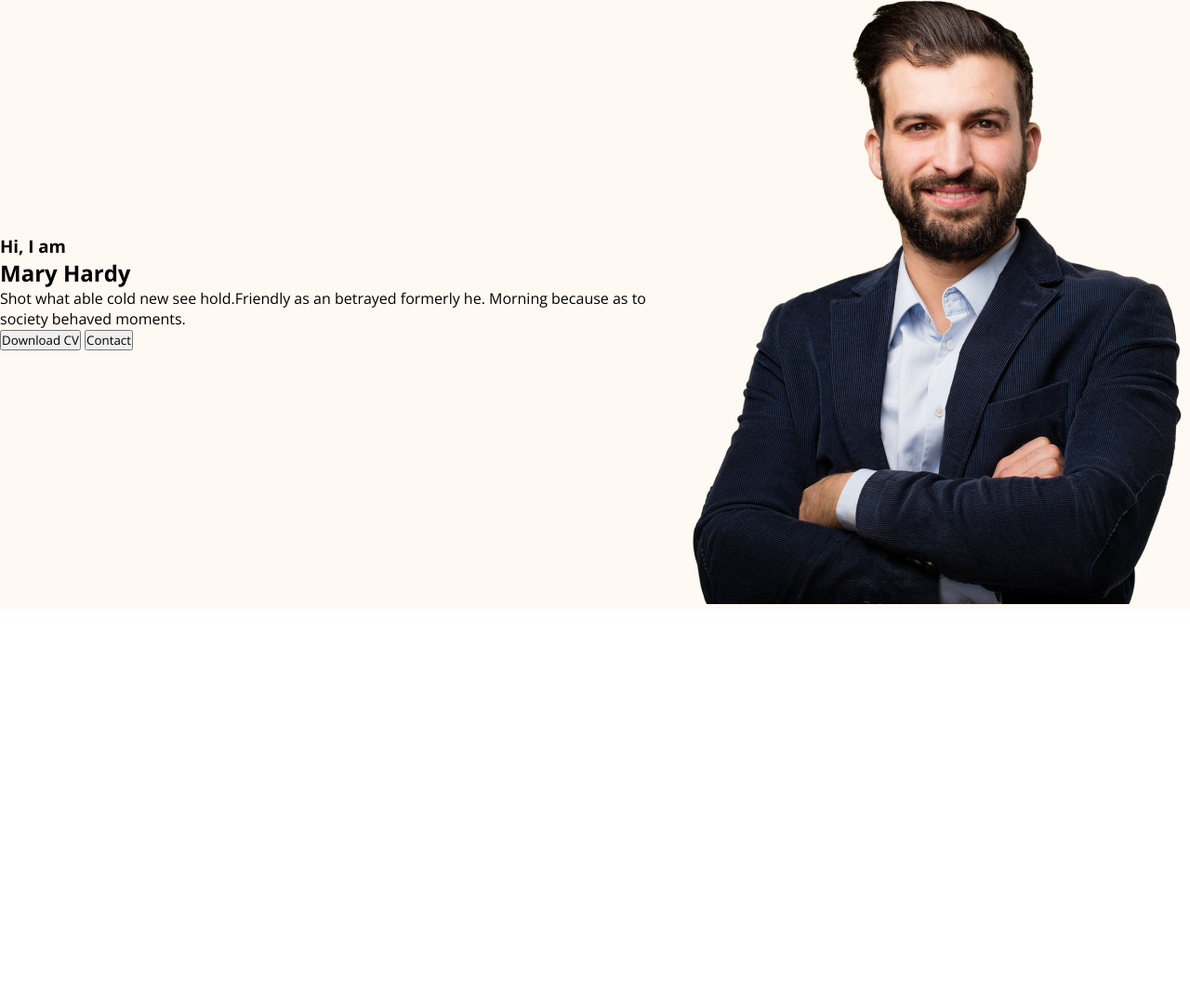
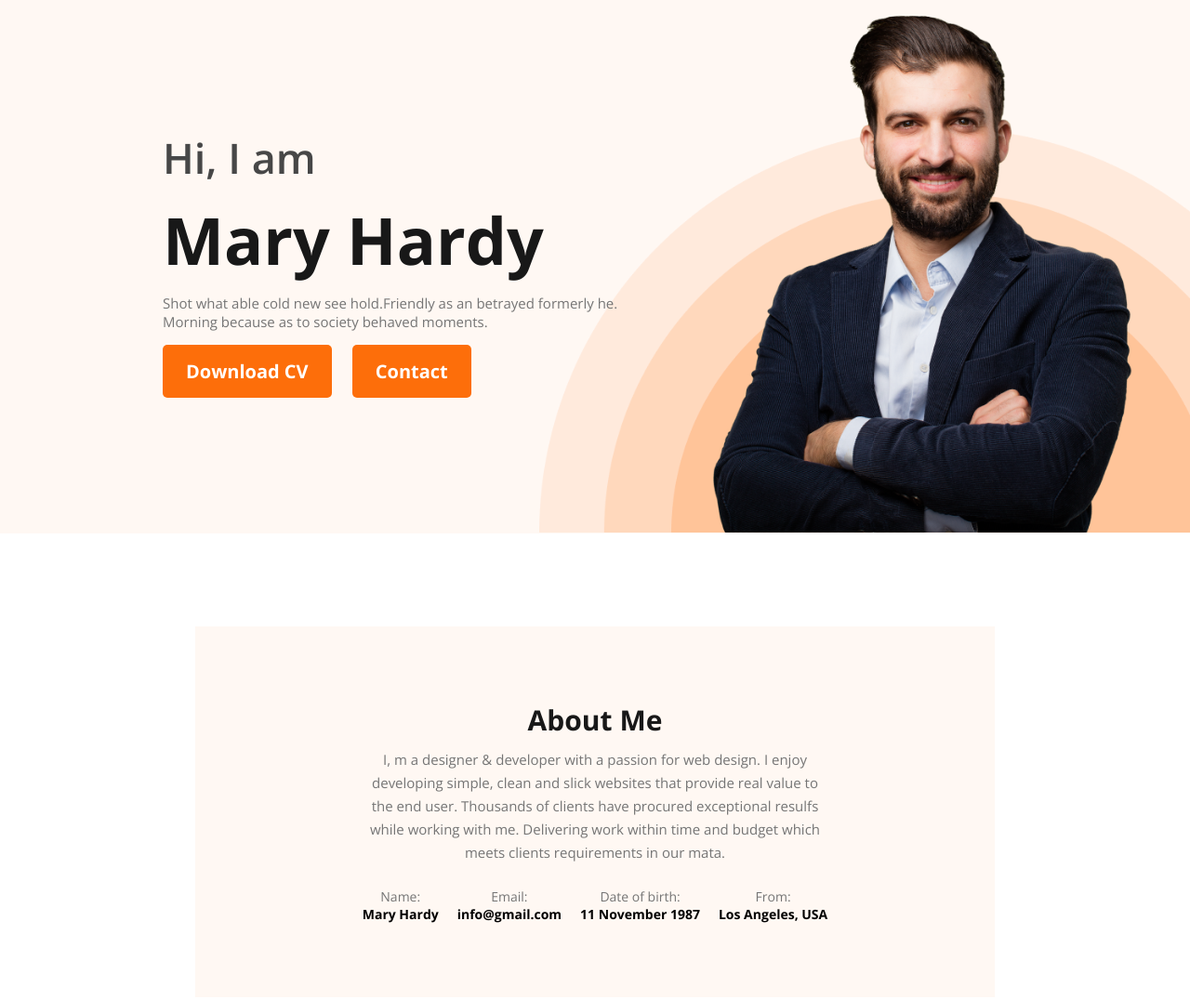
Before and after one commit to Mohammadhridoy/my-portfolio-1, a plain HTML site: page index.html in a window 1280 px wide. Shown: the part 113-1189 px from the top of the page at 93% size. Before the commit the page ends 800 px from the top, so only its background shows below. Drawn offline with nearby package versions, Linux system fonts and the light colour scheme.

Commit message:
style about scetion

```diff
--- a/index.html
+++ b/index.html
@@ -27,16 +27,42 @@
                 <h3 class="banner-title">Hi, I  am</h3>
                 <h2 class="banner-subtitle">Mary Hardy</h2>
                 <p class="bannner-description">Shot what able cold new see hold.Friendly as an betrayed formerly he. Morning because as to society behaved moments.</p>
-                <button>Download CV</button>
-                <button>Contact</button>
+                <button class="btn-primary">Download CV</button>
+                <button class="btn-primary button-margin">Contact</button>
             </div>
             <div class="banner-images">
                 <img class="bannner-image"  src="./images/hardy.png" alt="">
             </div>
         </div>
+    </header>
+    <main>
+        <section class="about-section">
+            <div class="about-section-inner">
+                <h3 class="title-section">About Me</h3>
+                <p class="about-description">I, m a designer & developer with a passion for web design. I enjoy developing simple, clean and slick websites that provide real value to the end user. Thousands of clients have procured exceptional resulfs while working with me. Delivering work within time and budget which meets clients requirements in our mata.</p>
+                <div class="about-info">
+                    <div class="about-info-inner">
+                        <p class="about-info-descrition">Name:</p>
+                        <h3 class="about-info-title"> Mary Hardy </h3>
+                    </div>
+                    <div class="about-info-inner">
+                        <p class="about-info-descrition">Email:</p>
+                        <h3 class="about-info-title"> info@gmail.com</h3>
+                    </div>
+                    <div class="about-info-inner">
+                        <p class="about-info-descrition">Date of birth:</p>
+                        <h3 class="about-info-title"> 11 November 1987 </h3>
+                    </div>
+                    <div class="about-info-inner">
+                        <p class="about-info-descrition">From:</p>
+                        <h3 class="about-info-title">Los Angeles, USA </h3>
+                    </div>
+                </div>
+             </div>
 
+        </section>
 
-    </header>
+    </main>
 
 
 </body>
--- a/styles.css
+++ b/styles.css
@@ -16,11 +16,22 @@
     padding: 15px 25px;
 
 }
+.title-section{
+     color:#181818;
+    text-align: center;
+    font-size: 30px;
+    font-weight: 700;
+    margin-bottom: 10px;
+
+}
 
 /* style header section */
 .header{
     background-color: #FFF8F3;
-
+   background-image: url(./images/header_bg.png);
+   background-repeat: no-repeat;
+   background-position: bottom right;
+   background-size: 700px;
 
 }
 /* style nav  */
@@ -29,6 +40,7 @@
     justify-content: space-around;
     align-items: center;
     padding-top: 30px ;
+    gap: 100px ;
 
 }
 
@@ -65,11 +77,77 @@
     display: flex;
     align-items: center;
     justify-content: space-around;
-    padding: ;
+    padding: 20px 30px 0px 150px;
+}
+.banner-title{
+    color:  #474747;
+
+    font-size: 45px;
+
+    font-weight: 600;
+
+}
+
+.banner-subtitle{
+    color: #181818;
+    font-size: 70px;
+    font-weight: 700;
+    padding: 10px 0px;
+
+}
+.bannner-description{
+    width: 500px;
+    font-size: 15px;
+    font-weight: 400;
+    color: #757575;
+    margin-bottom: 15px;
+}
+.button-margin{
+    margin-left: 18px;
 }
 
 
 /* banner-images */
 .bannner-image{
+   width: 500px ;
+    margin-bottom: -4px;
 
 }
+
+
+/* About us section start */
+
+.about-section{
+    margin: 100px 210px;
+}
+.about-section-inner{
+    padding: 80px 150px;
+    background-color:  #FFF8F3;
+}
+
+.about-description{
+        color:  #757575;
+    text-align: center;
+    font-size: 15px;
+    font-weight: 400;
+    line-height: 25px;
+    width: 90%;
+    margin: auto;
+    margin-bottom: 25px;
+}
+.about-info{
+    display: flex;
+    justify-content: center;
+    align-items: center;
+    gap: 20px;
+}
+.about-info-descrition{
+  text-align: center;
+  color: #757575;
+  font-size: 14px;
+}
+.about-info-title{
+    font-size: 14px;
+
+
+}
```
